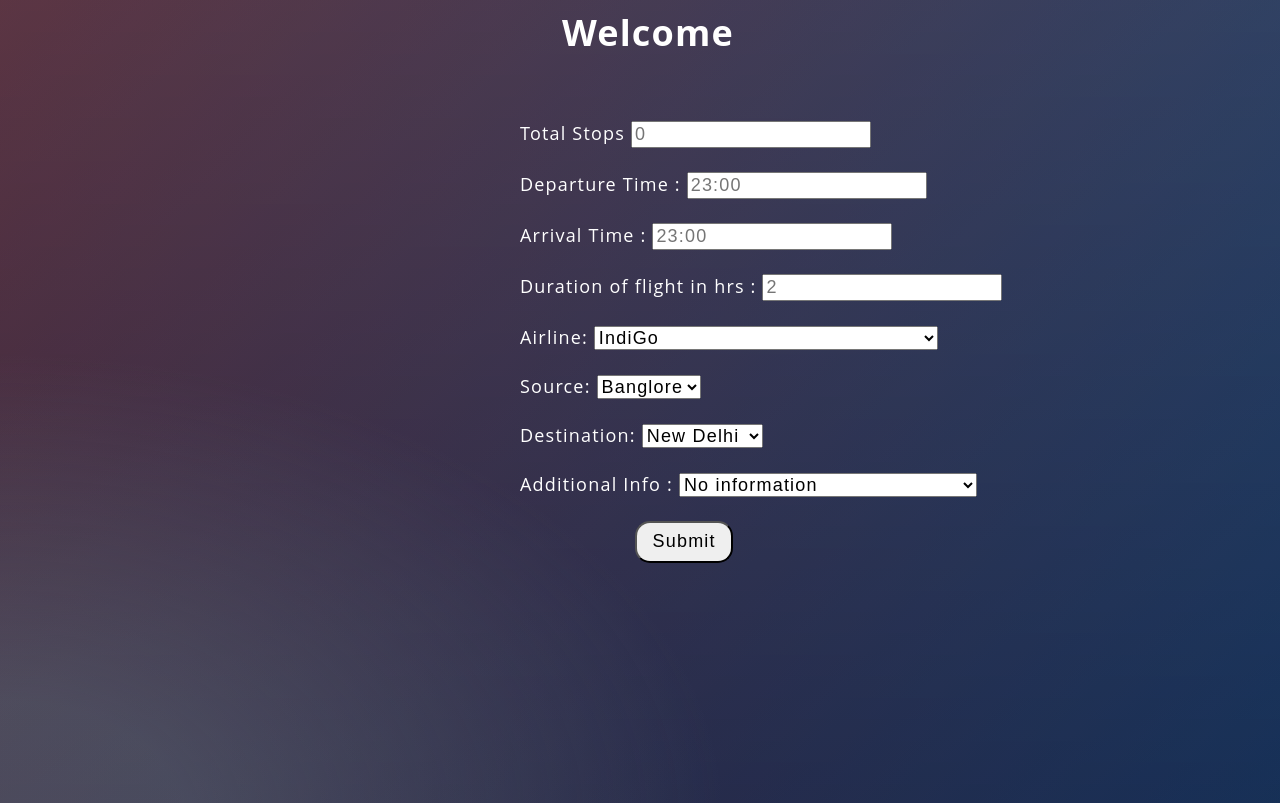
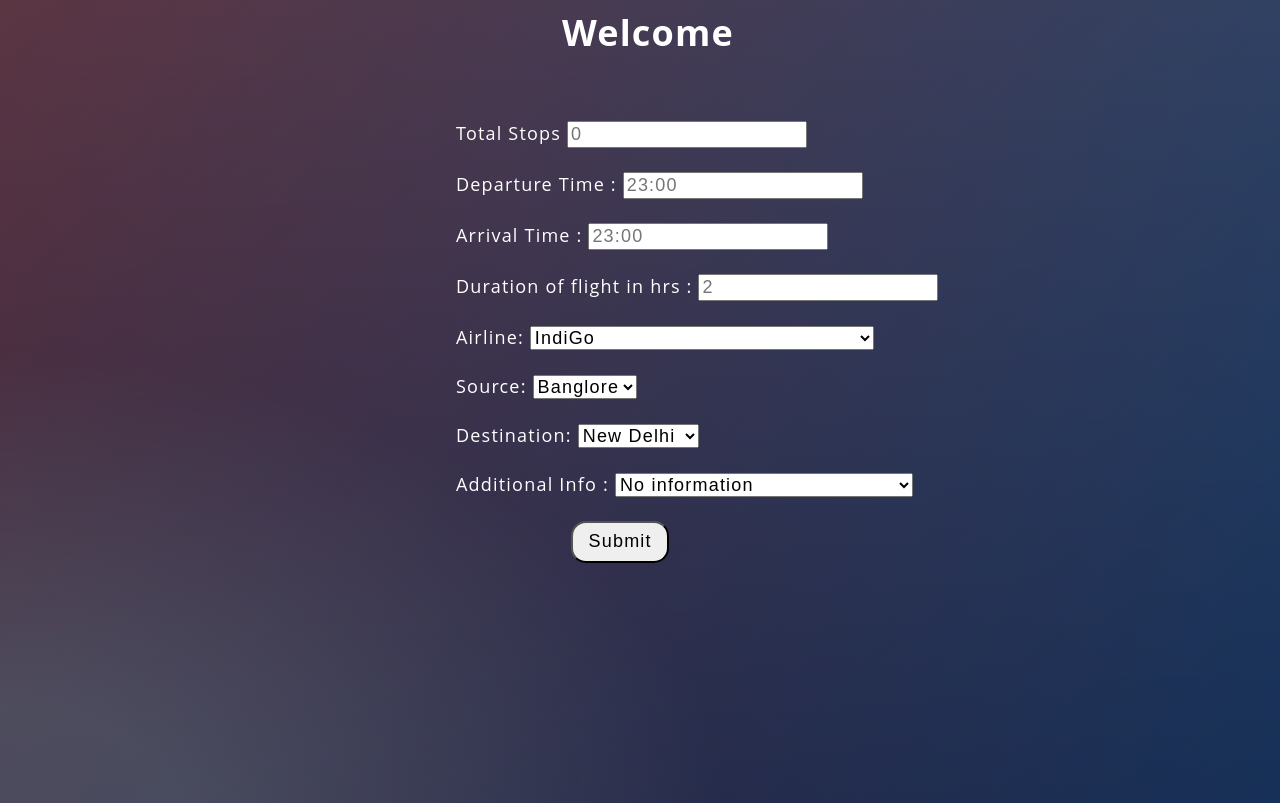
Before and after one commit to mmayankkkb/Flight-Price-Prediction-, a Flask app: page / in a window 1280 px wide. Shown: the top 803 px of the page. Run offline with Flask 3, Linux system fonts and the light colour scheme; parts of the project's set-up code (start-up, migrations or seed data) failed here and were passed over.

Commit message:
FrontEnd

```diff
--- a/templates/index.html
+++ b/templates/index.html
@@ -1,5 +1,8 @@
 <html>
     <head>
+        <meta charset="UTF-8">
+        <meta name="viewport" content="width=device-width, initial-scale=1.0">
+        <meta http-equiv="X-UA-Compatible" content="ie=edge">
         <style>
             body {
                 width: 100%;
@@ -35,7 +38,7 @@
             Welcome
         </h1>
 
-        <form method="post" style="margin-left: 40%; margin-top: 5%;" action="{{ url_for('predict') }} ">
+        <form method="post" style="text-align: left;margin: 5%;padding-left: 30%;" action="{{ url_for('predict') }} ">
             <label>Total Stops</label>
             <input type="text" name="TotalStops" placeholder="0">
             <br><br>
```
Also changed, not shown: 2 other files.
